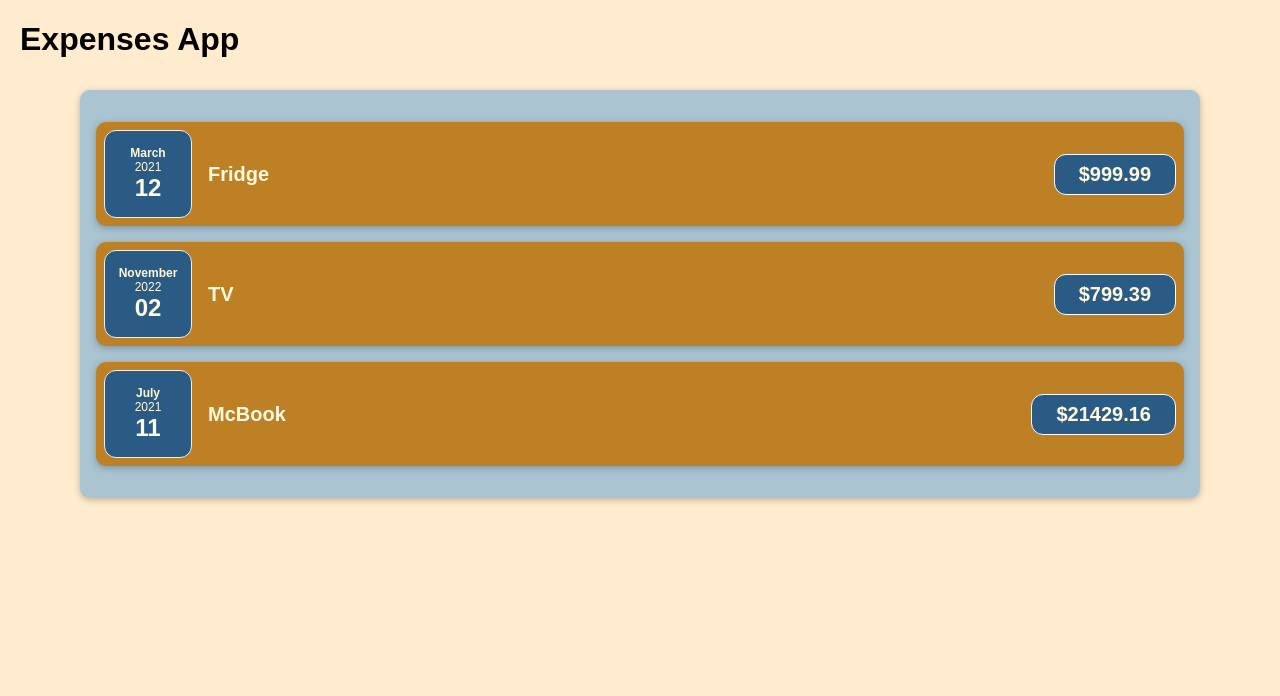
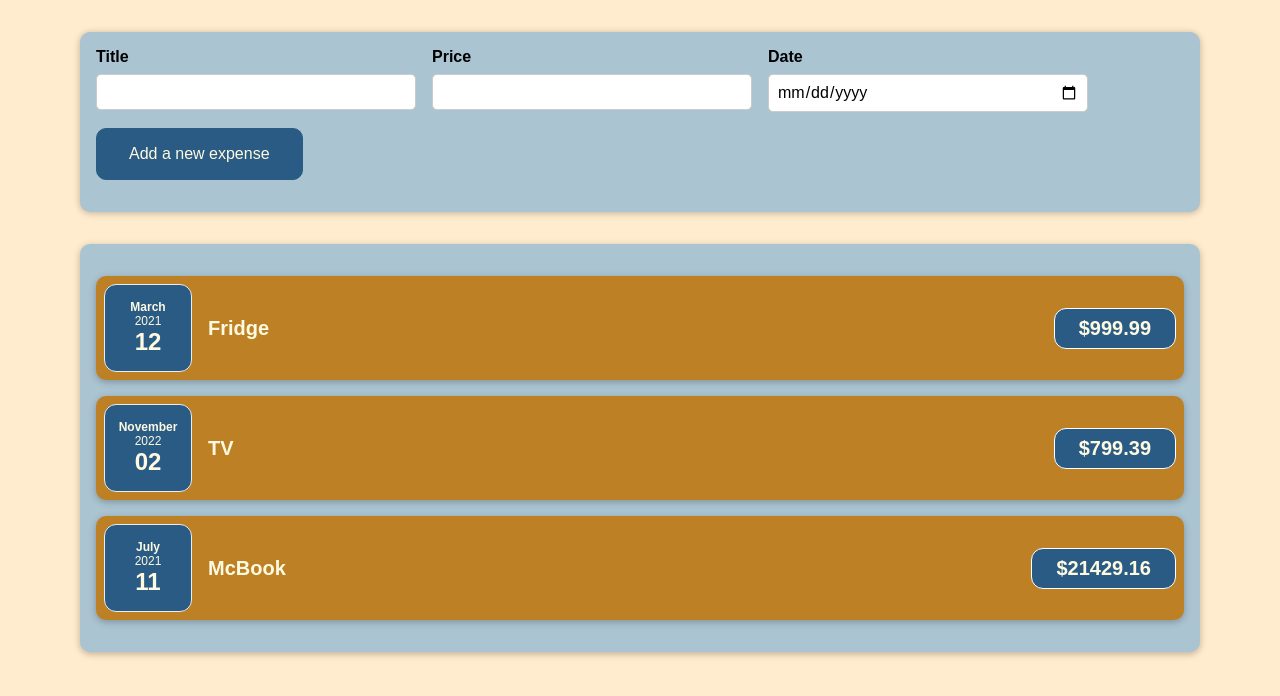
Before and after one commit to frontdev24kv/expenses_app, a React (Vite) app: page / in a window 1280 px wide. Shown: the top 696 px of the page. Built offline with nearby package versions, Linux system fonts and the light colour scheme.

Commit message:
add new components NewCost & CostForm to get data from user

```diff
--- a/src/App.jsx
+++ b/src/App.jsx
@@ -1,4 +1,5 @@
 import Costs from "./components/Costs";
+import NewCost from "./components/NewCost";
 
 function App() {
 
@@ -22,7 +23,8 @@ function App() {
 
   return (
     <>
-      <h1>Expenses App</h1>
+      {/* <h1>Expenses App</h1> */}
+      <NewCost />
       <Costs costs={costs}/>
     </>
   );
--- /dev/null
+++ b/src/components/CostForm/index.css
@@ -0,0 +1,26 @@
+.new-cost__controls {
+  display: flex;
+  flex-wrap: wrap;
+  gap: 1rem;
+  margin-bottom: 1rem;
+  text-align: left;
+}
+
+.new-cost__control label {
+  font-weight: bold;
+  margin-bottom: 0.5rem;
+  display: block;
+}
+
+.new-cost__control input {
+  font: inherit;
+  padding: 0.5rem;
+  border-radius: 5px;
+  border: 1px solid #ccc;
+  width: 20rem;
+  max-width: 100%;
+}
+
+.new-cost__actions {
+  text-align: left;
+}
--- /dev/null
+++ b/src/components/CostForm/index.jsx
@@ -0,0 +1,65 @@
+import { useState } from "react";
+import "./index.css";
+
+const CostForm = () => {
+  const [title, setTitle] = useState("");
+  const [price, setPrice] = useState("");
+  const [date, setDate] = useState("");
+
+  const titleChangeHandler = (e) => {
+    setTitle(e.target.value);
+  };
+  const priceChangeHandler = (e) => {
+    setPrice(e.target.value);
+  };
+  const dateChangeHandler = (e) => {
+    setDate(e.target.value);
+  };
+  const submitHandler = (e) => {
+    e.preventDefault();
+    costData = {
+      title,
+      price,
+      date
+    };
+    setTitle('')
+    setPrice('')
+    setDate('')
+  };
+
+  return (
+    <form onSubmit={submitHandler}>
+      <div className="new-cost__controls">
+        <div className="new-cost__control">
+          <label>Title</label>
+          <input type="text" value={title} onChange={titleChangeHandler} />
+        </div>
+        <div className="new-cost__control">
+          <label>Price</label>
+          <input
+            type="number"
+            value={price}
+            min="0.01"
+            step="0.01"
+            onChange={priceChangeHandler}
+          />
+        </div>
+        <div className="new-cost__control">
+          <label>Date</label>
+          <input
+            type="date"
+            value={date}
+            min="2021-01-01"
+            max="2025-12-31"
+            onChange={dateChangeHandler}
+          />
+        </div>
+        <div className="new-cost__actions">
+          <button>Add a new expense</button>
+        </div>
+      </div>
+    </form>
+  );
+};
+
+export default CostForm;
--- /dev/null
+++ b/src/components/NewCost/index.css
@@ -0,0 +1,27 @@
+.new-cost {
+  background-color: #aac4d1;
+  padding: 1rem;
+  margin: 2rem auto;
+  width: 70rem;
+  max-width: 95%;
+  border-radius: 10px;
+  text-align: center;
+  box-shadow: 0 1px 7px rgba(0, 0, 0, 0.25);
+}
+
+.new-cost button {
+  font: inherit;
+  cursor: pointer;
+  padding: 1rem 2rem;
+  border: 1px solid #2a5b84;
+  background-color: #2a5b84;
+  color: #fefae1;
+  border-radius: 10px;
+  margin-right: 3px;
+}
+
+.new-cost button:hover,
+.new-cost button:active {
+  background-color: #2a5c84b2;
+  border-color: #2a5c84b2;
+}
--- /dev/null
+++ b/src/components/NewCost/index.jsx
@@ -0,0 +1,12 @@
+import CostForm from '../CostForm';
+import './index.css'
+
+const NewCost = () => {
+  return (
+    <div className='new-cost'>
+      <CostForm />
+    </div>
+   );
+}
+
+export default NewCost;
```
